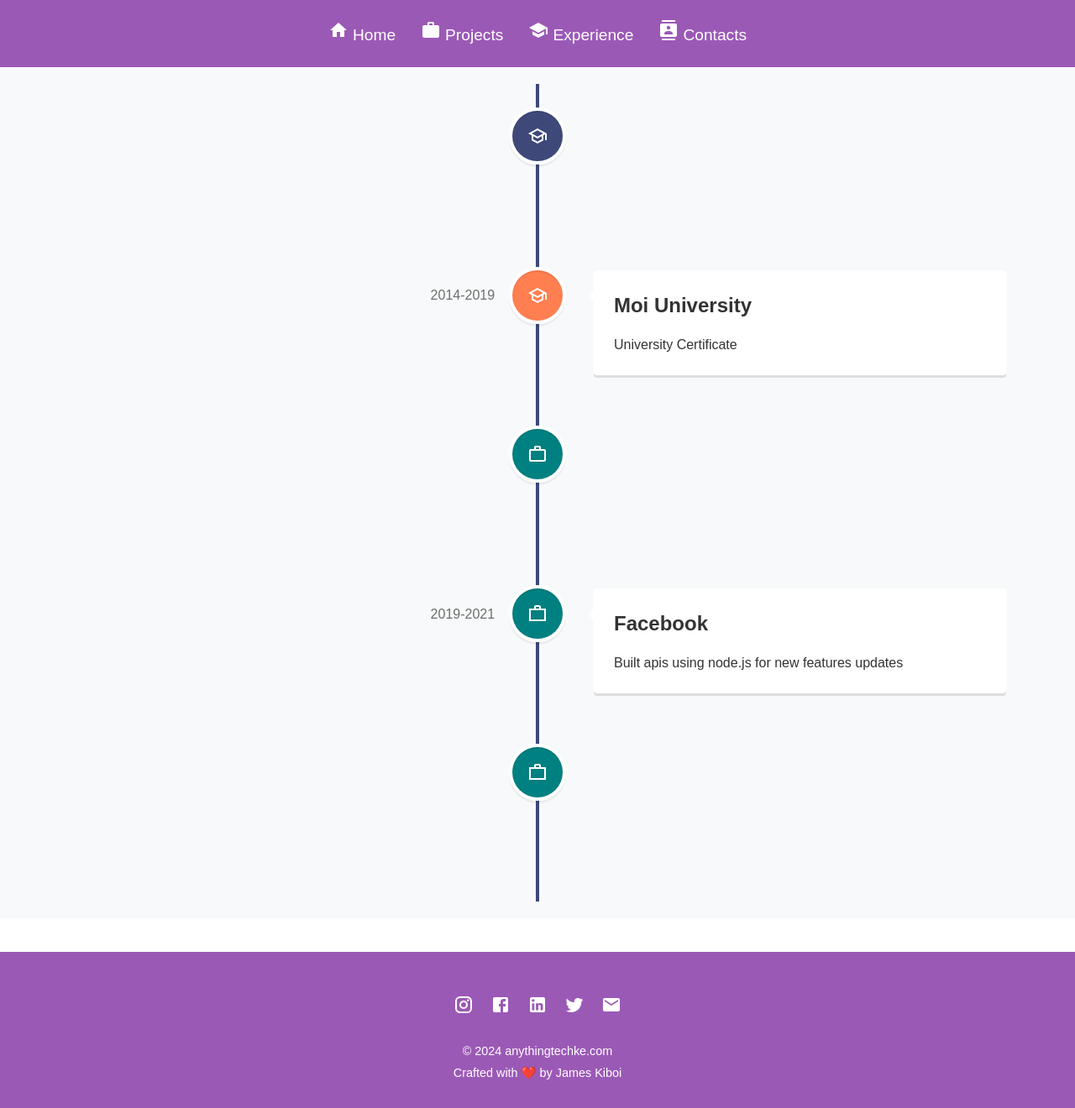
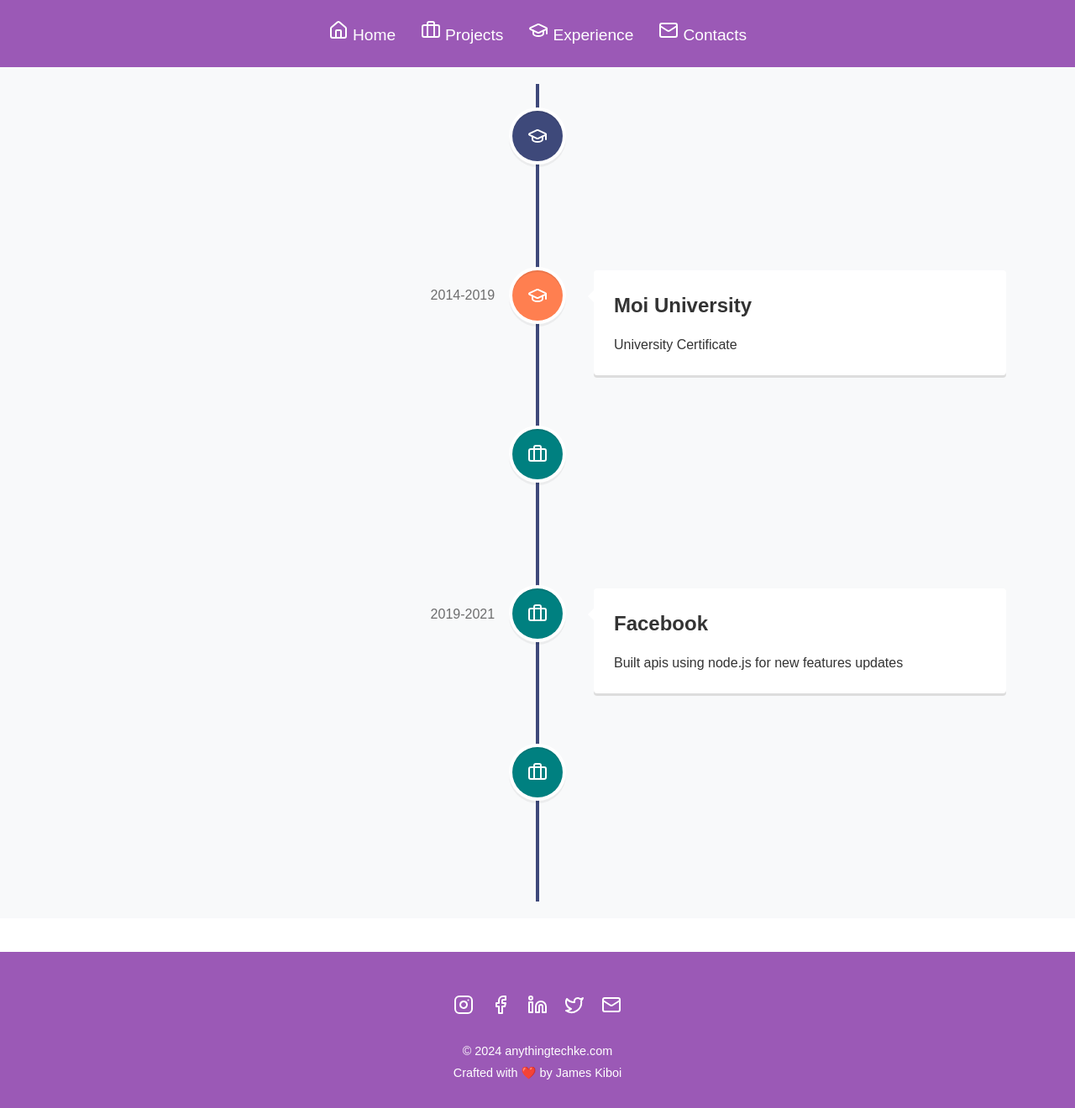
Before and after one commit to JKiboi/portfolio, a React (Create React App) app: page /experience in a window 1280 px wide. Shown: the whole page at 84% size. Built offline with nearby package versions, Linux system fonts and the light colour scheme.

Commit message:
new commit

```diff
--- a/package.json
+++ b/package.json
@@ -4,18 +4,16 @@
   "private": true,
   "dependencies": {
     "@emailjs/browser": "^3.7.0",
-    "@material-ui/core": "^4.12.4",
-    "@material-ui/icons": "^4.11.3",
     "@testing-library/jest-dom": "^5.16.5",
     "@testing-library/react": "^13.4.0",
     "@testing-library/user-event": "^13.5.0",
+    "lucide-react": "^0.525.0",
     "pdfjs-dist": "^4.10.38",
     "react": "^18.2.0",
     "react-dom": "^18.2.0",
     "react-pdf": "^9.2.1",
     "react-router-dom": "^6.4.2",
     "react-scripts": "^5.0.1",
-    "react-typist": "^2.0.5",
     "react-vertical-timeline-component": "^3.5.2",
     "typed.js": "^2.1.0",
     "web-vitals": "^2.1.4"
--- a/src/components/Footer.js
+++ b/src/components/Footer.js
@@ -1,6 +1,6 @@
 import React from 'react';
 import "../styles/Footer.css";
-import { Instagram, Twitter, Facebook, LinkedIn, Email } from '@material-ui/icons';
+import { Instagram, Twitter, Facebook, Linkedin, Mail } from 'lucide-react';
 
 const Footer = () => {
   return (
@@ -14,13 +14,13 @@ const Footer = () => {
             <Facebook className="icon" />
           </a>
           <a href="https://linkedin.com/" aria-label="LinkedIn">
-            <LinkedIn className="icon" />
+            <Linkedin className="icon" />
           </a>
           <a href="https://twitter.com/" aria-label="Twitter">
             <Twitter className="icon" />
           </a>
             <a href="mailto:anythingtechke@gmail.com" aria-label="Email">
-            <Email className="icon" />
+            <Mail className="icon" />
           </a>
         </div>
         <div className="footer-text">
--- a/src/components/Navbar.js
+++ b/src/components/Navbar.js
@@ -1,4 +1,4 @@
-import { Reorder, Home as HomeIcon, Work as WorkIcon, School as SchoolIcon, Contacts as ContactsIcon } from '@material-ui/icons';
+import { Menu, Home, Briefcase, GraduationCap, Mail } from 'lucide-react';
 import React, { useEffect, useState } from 'react';
 import { Link, useNavigate } from 'react-router-dom';
 import "../styles/Navbar.css";
@@ -15,24 +15,24 @@ const Navbar = () => {
     <div className='navbar' id={expandNavbar ? "open" : "close"}>
       <div className='toggleButton'>
         <button onClick={() => setExpandNavbar(prev => !prev)}>
-           <Reorder />
+           <Menu />
         </button>
       </div>
       <div className='links'>
          <Link to="/">
-            <HomeIcon className='nav-icon' />
+            <Home className='nav-icon' />
             Home
          </Link>
          <Link to="/projects">
-            <WorkIcon className='nav-icon' />
+            <Briefcase className='nav-icon' />
             Projects
          </Link>
          <Link to="/experience">
-            <SchoolIcon className='nav-icon' />
+            <GraduationCap className='nav-icon' />
             Experience
          </Link>
          <Link to="/contacts">
-            <ContactsIcon className='nav-icon' />
+            <Mail className='nav-icon' />
             Contacts
          </Link>
       </div>
--- a/src/components/SocialLinks.js
+++ b/src/components/SocialLinks.js
@@ -1,5 +1,5 @@
 import React from "react";
-import { Email, GitHub, LinkedIn, Twitter } from "@material-ui/icons";
+import { Mail, Github, Linkedin, Twitter } from "lucide-react";
 import "../styles/SocialLinks.css";
 
 export const SocialLinks = () => {
@@ -11,7 +11,7 @@ export const SocialLinks = () => {
         rel="noopener noreferrer"
         aria-label="GitHub"
       >
-        <GitHub />
+        <Github />
       </a>
       <a
         href="https://twitter.com/home"
@@ -27,7 +27,7 @@ export const SocialLinks = () => {
         rel="noopener noreferrer"
         aria-label="LinkedIn"
       >
-        <LinkedIn />
+        <Linkedin />
       </a>
       <a
         href="mailto:anythingtechke@gmail.com"
@@ -35,7 +35,7 @@ export const SocialLinks = () => {
         target="_blank"
         rel="noopener noreferrer"
       >
-        <Email />
+        <Mail />
       </a>
     </div>
   );
--- a/src/pages/Experience.js
+++ b/src/pages/Experience.js
@@ -1,8 +1,8 @@
-import { SchoolOutlined, WorkOutline, WorkOutlineSharp } from '@material-ui/icons'
-import React from 'react'
-import { VerticalTimeline, VerticalTimelineElement } from 'react-vertical-timeline-component'
-import "react-vertical-timeline-component/style.min.css"
-import "../styles/Experience.css"
+import { GraduationCap, Briefcase } from 'lucide-react';
+import React from 'react';
+import { VerticalTimeline, VerticalTimelineElement } from 'react-vertical-timeline-component';
+import "react-vertical-timeline-component/style.min.css";
+import "../styles/Experience.css";
 
 const Experience = () => {
   return (
@@ -12,7 +12,7 @@ const Experience = () => {
         className='vertical-timeline-element-education'
         date='2010-2014'
         iconStyle={{background:"#3e497a",color:"#fff"}}
-        icon={<SchoolOutlined/>}
+        icon={<GraduationCap/>}
         >
          <h3 className='vertical-timeline-element-title'>My random High school</h3>
          <p>High School Certificate</p>
@@ -21,7 +21,7 @@ const Experience = () => {
         className='vertical-timeline-element-education'
         date='2014-2019'
         iconStyle={{background:"coral",color:"#fff"}}
-        icon={<SchoolOutlined/>}
+        icon={<GraduationCap/>}
         >
          <h3 className='vertical-timeline-element-title'>Moi University</h3>
          <p>University Certificate</p>
@@ -30,7 +30,7 @@ const Experience = () => {
         className='vertical-timeline-element-education'
         date='2014-2019'
         iconStyle={{background:"teal",color:"#fff"}}
-        icon={<WorkOutline/>}
+        icon={<Briefcase/>}
         >
          <h3 className='vertical-timeline-element-title'>Spotify</h3>
          <p>Developed React frontend for the podcast project</p>
@@ -39,7 +39,7 @@ const Experience = () => {
         className='vertical-timeline-element-education'
         date='2019-2021'
         iconStyle={{background:"teal",color:"#fff"}}
-        icon={<WorkOutlineSharp/>}
+        icon={<Briefcase/>}
         >
          <h3 className='vertical-timeline-element-title'>Facebook</h3>
          <p>Built apis using node.js for new features updates </p>
@@ -48,7 +48,7 @@ const Experience = () => {
         className='vertical-timeline-element-education'
         date='2021-present'
         iconStyle={{background:"teal",color:"#fff"}}
-        icon={<WorkOutlineSharp/>}
+        icon={<Briefcase/>}
         >
          <h3 className='vertical-timeline-element-title'>Bidmania Ventures</h3>
          <p>Implemented backend ,MongoDB database and intergrated mpesa online payment using Daraja API </p>
--- a/src/pages/ProjectItem.js
+++ b/src/pages/ProjectItem.js
@@ -1,5 +1,5 @@
 import React from "react";
-import { GitHub } from "@material-ui/icons";
+import { Github } from "lucide-react";
 
 const ProjectItem = ({ image, name, link, github, skills }) => {
   return (
@@ -20,7 +20,7 @@ const ProjectItem = ({ image, name, link, github, skills }) => {
           rel="noopener noreferrer"
           className="github"
         >
-          <GitHub />
+          <Github />
         </a>
         <p>
           Skills:<span style={{ fontWeight: "bold" }}>{skills}</span>
```
Also changed, not shown: 1 other file (tests, documents, lock files or other folders).
